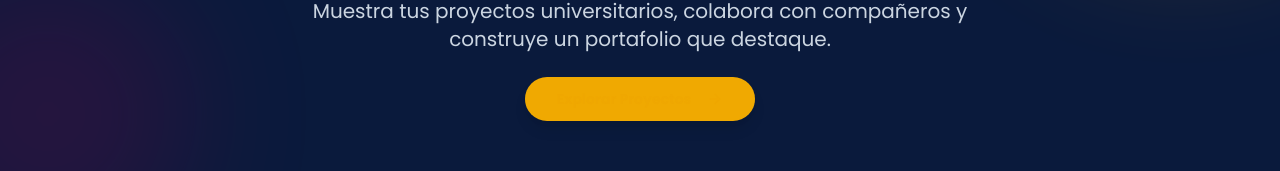
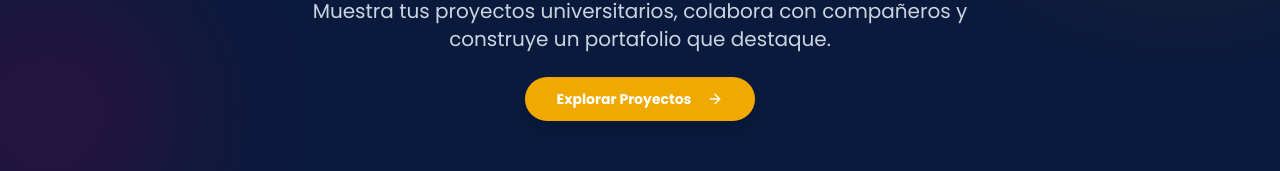
Before and after one commit to Xdennizhu20X/uide_verse, a Next.js app: page / in a window 1280 px wide. Shown: the part 406-577 px from the top of the page. Built offline with nearby package versions, Linux system fonts and the light colour scheme; no server answers; the database is empty.

Commit message:
cambios en el boton

```diff
--- a/src/app/page.tsx
+++ b/src/app/page.tsx
@@ -75,7 +75,7 @@ export default function Home() {
               </AnimatedWrapper>
               <AnimatedWrapper delay={200}>
                 <div className="flex flex-col gap-4 min-[400px]:flex-row justify-center">
-                  <Button asChild size="lg" className="bg-accent-gold hover:bg-amber-400 text-primary font-bold rounded-full shadow-lg">
+                  <Button asChild size="lg" className="bg-accent-gold hover:bg-amber-400 text-white font-bold rounded-full shadow-lg">
                     <Link href="/projects">
                       Explorar Proyectos <ArrowRight className="ml-2 h-4 w-4" />
                     </Link>
@@ -175,9 +175,9 @@ export default function Home() {
             </div>
             <div className="mt-12 text-center">
               <Button asChild size="lg">
-                  <Link href="/projects">
-                    Ver Todos los Proyectos <ArrowRight className="ml-2 h-4 w-4" />
-                  </Link>
+                <Link href="/projects">
+                  Ver Todos los Proyectos <ArrowRight className="ml-2 h-4 w-4" />
+                </Link>
               </Button>
             </div>
           </div>
--- a/tsconfig.json
+++ b/tsconfig.json
@@ -15,7 +15,7 @@
     "moduleResolution": "bundler",
     "resolveJsonModule": true,
     "isolatedModules": true,
-    "jsx": "react-jsx",
+    "jsx": "preserve",
     "incremental": true,
     "plugins": [
       {
```
